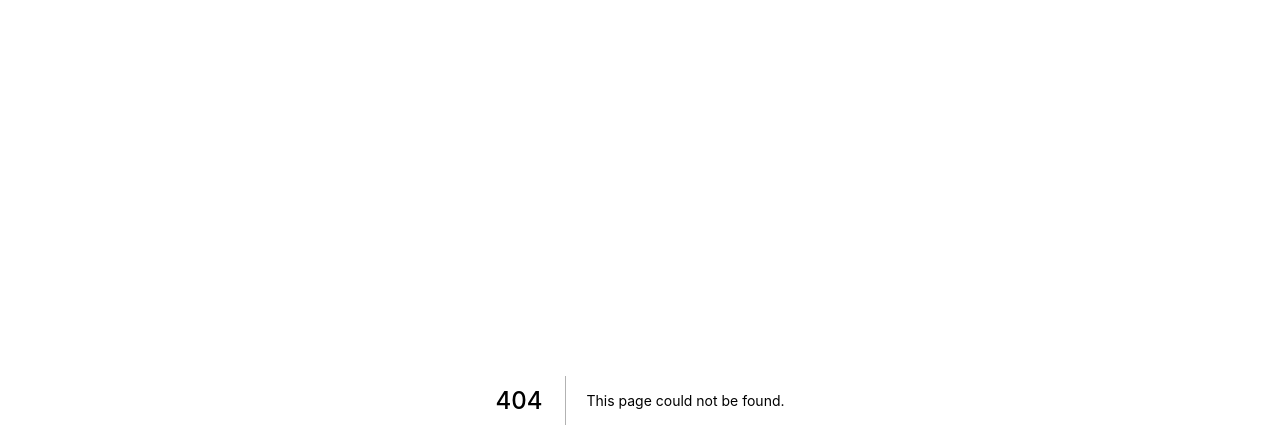
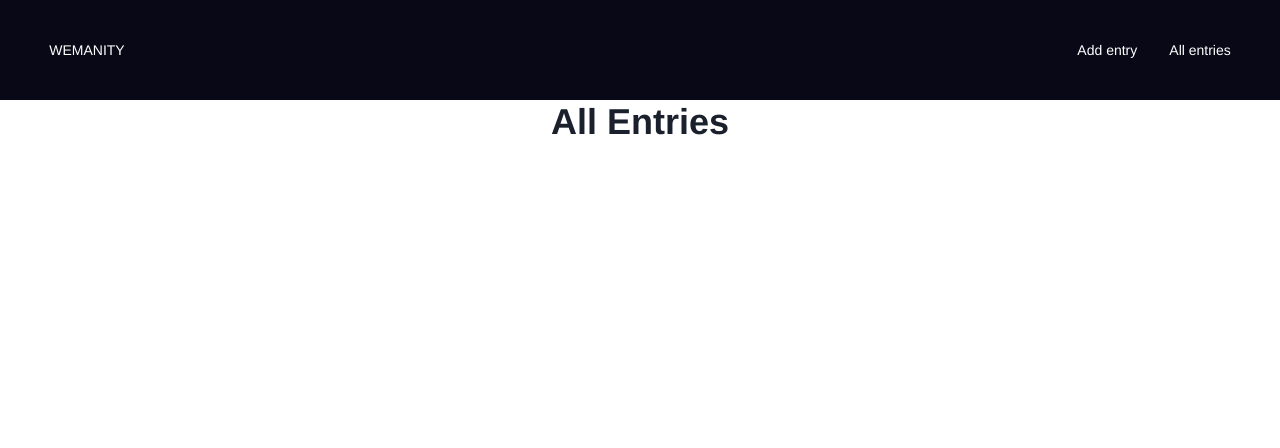
Before and after one commit to Antoinehtml/test-wemanity, a Next.js app: page /all-entries in a window 1280 px wide. Before the commit this address had no page. Shown: the top 448 px of the page. Built offline with nearby package versions, Linux system fonts and the light colour scheme.

Commit message:
Navbar done + created project pages all entries & add entry

```diff
--- a/src/comps/Misc/Col.js
+++ b/src/comps/Misc/Col.js
@@ -1,8 +1,8 @@
 import { GridItem, forwardRef } from "@chakra-ui/react";
 
-const Col = forwardRef((props, ref) => (
-  <GridItem ref={ref} colStart={2} colEnd={{ base: 14, xl: 26 }} {...props}>
-    {props.children}
+const Col = forwardRef(({ children = [], ...rest }, ref) => (
+  <GridItem ref={ref} colStart={2} colEnd={{ base: 14, xl: 26 }} {...rest}>
+    {children}
   </GridItem>
 ));
 
--- a/src/comps/Misc/Container.js
+++ b/src/comps/Misc/Container.js
@@ -1,12 +1,8 @@
 import { Grid, forwardRef } from "@chakra-ui/react";
 
-const Container = forwardRef((props, ref) => (
-  <Grid
-    as="section"
-    ref={ref}
-    templateColumns="repeat(26, 1fr)"
-  >
-    {props.children}
+const Container = forwardRef(({ children = [], ...rest }, ref) => (
+  <Grid ref={ref} as="section" templateColumns="repeat(26, 1fr)" {...rest}>
+    {children}
   </Grid>
 ));
 
--- /dev/null
+++ b/src/comps/Navigation/Navbar.js
@@ -0,0 +1,35 @@
+import { List, ListItem, Text } from "@chakra-ui/react";
+import Link from "next/link";
+
+import Col from "../Misc/Col";
+import Container from "../Misc/Container";
+
+const Navbar = () => (
+    <Container h="var(--top-bar-height)" bg="darkBlue" color="primary">
+        <Col
+            colStart={2}
+            colEnd={26}
+            display="flex"
+            justifyContent="space-between"
+            alignItems="center"
+        >
+            <Link href="/" passHref>
+                <Text as="a" textTransform="uppercase">
+                    Wemanity
+                </Text>
+            </Link>
+
+            <List d="flex">
+                <Link href="/new-entry" passHref>
+                    <Text as="a" textStyle="underlined" mr={{ base: 4, lg: 8 }}>Add entry</Text>
+                </Link>
+
+                <Link href="/all-entries" passHref>
+                    <Text as="a" textStyle="underlined">All entries</Text>
+                </Link>
+            </List>
+        </Col>
+    </Container>
+);
+
+export default Navbar;
--- a/src/comps/Theme/index.js
+++ b/src/comps/Theme/index.js
@@ -30,7 +30,7 @@ const colors = {
   primary: "white",
   secondary: "black",
   tertiary: "lightGrey",
-  darkBlueBg: '#080817',
+  darkBlue: '#080817',
 };
 
 // ? I need to expose my variables to JS as well so I’m creating an object for it
@@ -44,9 +44,34 @@ const theme = extendTheme({
   colors,
   textStyles: {
     // ? https://chakra-ui.com/docs/features/text-and-layer-styles#text-styles
-    mediumParagraph: {
-      fontSize: "18px",
-      lineHeight: "1.2",
+    underlined: {
+      transition: 'all 0.5s ease-in-out',
+
+      position: 'relative',
+
+      _before: {
+        content: '""',
+        position: 'absolute',
+        width: '100%',
+        height: '100%',
+        top: '4px',
+        left: '0',
+        borderRadius: '0',
+        bg: 'transparent',
+        bgImage: 'linear-gradient(currentColor, currentColor)',
+        bgPosition: '0% 100%',
+        bgSize: '0% 1px',
+        bgRepeat: 'no-repeat',
+        pointerEvents: 'none',
+        transition: 'background-size 0.3s ease-in-out',
+      },
+
+      _hover: {
+        _before: {
+          bgSize: '100% 1px',
+          bgPosition: '100% 100%',
+        },
+      },
     },
   },
   styles: {
--- a/src/pages/_app.js
+++ b/src/pages/_app.js
@@ -1,6 +1,9 @@
 import { motion } from "framer-motion";
 import { ChakraProvider } from "@chakra-ui/react"
 import Head from "next/head"
+
+import theme from '../comps/Theme';
+import Navbar from '../comps/Navigation/Navbar';
 
 function MyApp({ Component, pageProps }) {
   return (
@@ -14,16 +17,18 @@ function MyApp({ Component, pageProps }) {
         <meta name="viewport" content="initial-scale=1.0, width=device-width" />
       </Head>
 
-      <ChakraProvider>
         <motion.div
           initial={{ opacity: 0 }}
           animate={{ opacity: 1 }}
           exit={{ opacity: 0 }}
           transition={{ duration: 1 }}
         >
+        <ChakraProvider theme={theme}>
+          <Navbar />
+
           <Component {...pageProps} />
-        </motion.div>
       </ChakraProvider>
+      </motion.div>
     </>
   )
 }
--- /dev/null
+++ b/src/pages/all-entries.js
@@ -0,0 +1,26 @@
+import {
+    Heading,
+} from "@chakra-ui/react";
+
+import Col from "../comps/Misc/Col";
+import Container from "../comps/Misc/Container";
+
+const AllEntries = () => {
+    return (
+        <Container>
+            <Col
+                colStart={3}
+                colEnd={25}
+                display="flex"
+                flexDirection="column"
+                justifyContent="center"
+                alignItems="center"
+            >
+                <Heading mb={{ base: 4, lg: 8 }}>All Entries</Heading>
+
+            </Col>
+        </Container>
+    );
+};
+
+export default AllEntries;
--- a/src/pages/index.js
+++ b/src/pages/index.js
@@ -1,10 +1,9 @@
-import Head from 'next/head'
 import Col from '../comps/Misc/Col';
 import Container from '../comps/Misc/Container';
 
 export default function Home() {
   return (
-    <Container>
+    <Container bg="darkBlue" color="primary" h="calc(100vh - var(--top-bar-height))">
       <Col colStart={3} colEnd={25}>yo</Col>
     </Container>
   )
```
Also changed, not shown: src/pages/new-entry.js (added, +26 -0 lines).
